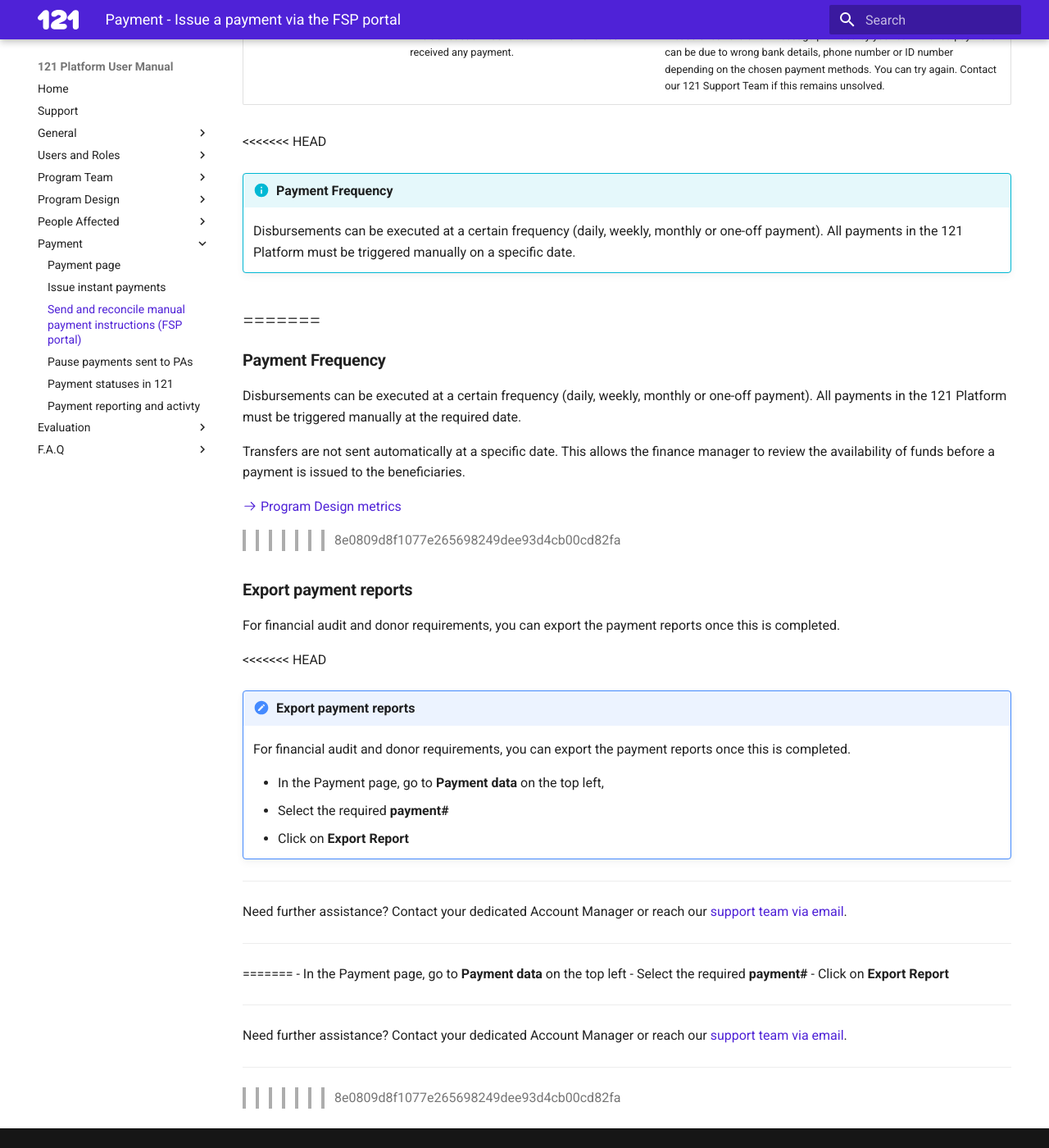
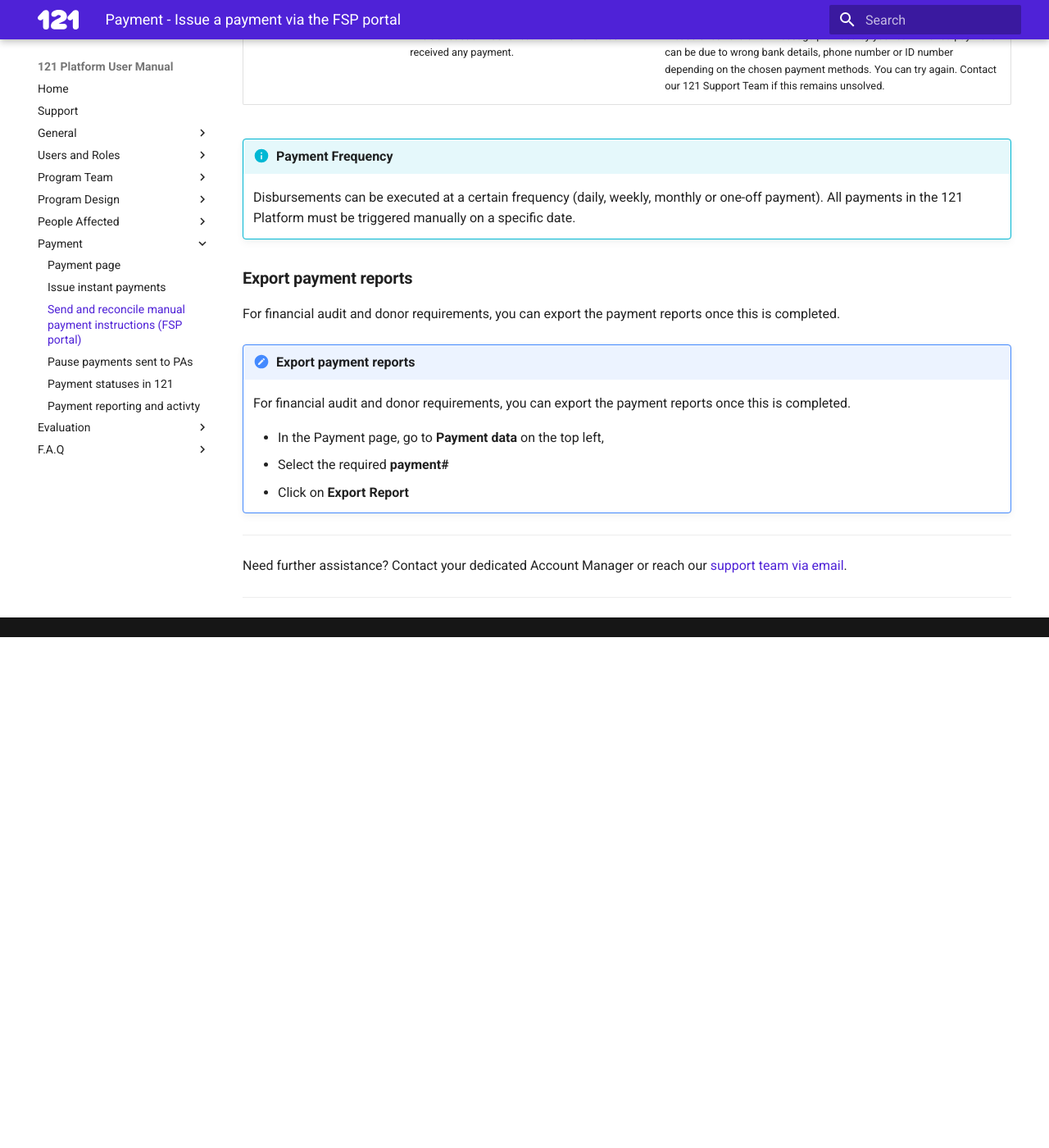
Before and after one commit to rodekruis/data-service-catalogue, an MkDocs documentation site: the page built from docs/payment/issue-payment-fsp-portal.md, in a window 1280 px wide and 1400 px high, scrolled down 2391 px. Shown: the whole window at 82% size. Built offline with MkDocs 1.6.1 and Material for MkDocs 9.7.7, drawn with Linux system fonts in a browser that asks for light colours; plug-ins that fetch from the network failed and are left out; after the commit the page ends 3168 px from its top, so only the background shows below that.

```diff
--- a/docs/payment/issue-payment-fsp-portal.md
+++ b/docs/payment/issue-payment-fsp-portal.md
@@ -72,26 +72,13 @@ The payment status displayed in the payment page will be updated depending on th
 | **WAITING** | The payment is waiting for approval of one or more financial officers. The transfer is not yet sent to the People Affected or Household selected for this payment round. | Import the reconciliation file into 121 Platform to update the status (.csv Format) |
 | **FAILED** | The transaction has failed. The PAs have not received any payment.| Please check the error message provided by your bank. Failed payment can be due to wrong bank details, phone number or ID number depending on the chosen payment methods. You can try again. Contact our 121 Support Team if this remains unsolved.|
 
-<<<<<<< HEAD
 !!! info "Payment Frequency"
     Disbursements can be executed at a certain frequency (daily, weekly, monthly or one-off payment). All payments in the 121 Platform must be triggered manually on a specific date.
-=======
----
-
-### Payment Frequency
-
-Disbursements can be executed at a certain frequency (daily, weekly, monthly or one-off payment). All payments in the 121 Platform must be triggered manually at the required date.
-
-Transfers are not sent automatically at a specific date. This allows the finance manager to review the availability of funds before a payment is issued to the beneficiaries.
-
-[:octicons-arrow-right-24: Program Design metrics](../design/read-change-design-details.md)
->>>>>>> 8e0809d8f1077e265698249dee93d4cb00cd82fa
 
 ### Export payment reports
 
 For financial audit and donor requirements, you can export the payment reports once this is completed.
 
-<<<<<<< HEAD
 
 !!! tips "Export payment reports"
 
@@ -104,14 +91,3 @@ For financial audit and donor requirements, you can export the payment reports o
 ___
 Need further assistance? Contact your dedicated Account Manager or reach our [support team via email](mailto:support@121.global).
 ___
-=======
-- In the Payment page, go to **Payment data** on the top left
-- Select the required **payment#**
-- Click on **Export Report**
-
----
-
-Need further assistance? Contact your dedicated Account Manager or reach our [support team via email](mailto:support@121.global).
-
----
->>>>>>> 8e0809d8f1077e265698249dee93d4cb00cd82fa
```
Also changed, not shown: docs/payment/issue-payment-integrated-fsp.md (+0 -9 lines).
